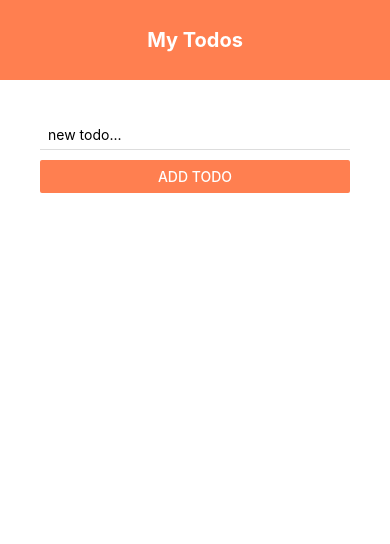
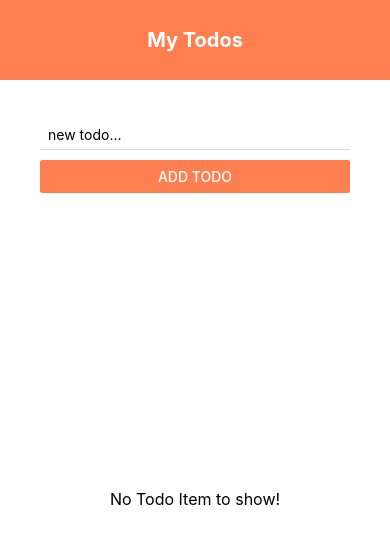
Before and after one commit to samarkalra/RN-Todo-App, a React Native app: screen / in a window 390 px wide. Shown: the top 544 px of the page. Built offline with nearby package versions, Linux system fonts and the light colour scheme.

Commit message:
added error text for empty todo list and minor fixes

```diff
--- a/components/AddTodo.js
+++ b/components/AddTodo.js
@@ -1,5 +1,11 @@
 import React, { useState } from 'react';
-import { View, TextInput, Text, Button, StyleSheet, Alert } from 'react-native';
+import {
+    View,
+    TextInput,
+    Button,
+    StyleSheet,
+    Alert
+} from 'react-native';
 
 const AddTodo = ({ addTodo }) => {
     const [todoText, setTodoText] = useState('');
@@ -29,7 +35,7 @@ const AddTodo = ({ addTodo }) => {
             <Button
                 title='add todo'
                 color='coral'
-                onPress={() => { handleTodoAdd() }}
+                onPress={handleTodoAdd}
             ></Button>
         </View>
     );
--- a/components/Todos.js
+++ b/components/Todos.js
@@ -1,5 +1,10 @@
 import React, { useState, useEffect } from 'react';
-import { View, FlatList, StyleSheet } from 'react-native';
+import {
+    View,
+    Text,
+    FlatList,
+    StyleSheet
+} from 'react-native';
 import AsyncStorage from '@react-native-async-storage/async-storage';
 import AddTodo from './AddTodo';
 import TodoItem from './TodoItem';
@@ -40,6 +45,11 @@ const Todos = () => {
     return (
         <View style={styles.content}>
             <AddTodo addTodo={addTodo} />
+            {!todos.length ?
+            <View style={styles.noTodoTextContainer}>
+                <Text style={styles.noTodoText}>No Todo Item to show!</Text>
+            </View>
+            :
             <View style={styles.list}>
                 <FlatList
                     data={todos}
@@ -48,6 +58,7 @@ const Todos = () => {
                     )}
                 />
             </View>
+            }
         </View>
     );
 }
@@ -55,7 +66,15 @@ const Todos = () => {
 const styles = StyleSheet.create({
     content: {
         flex: 1,
-        padding: 40
+        padding: 40,
+    },
+    noTodoTextContainer: {
+        flex: 1,
+        justifyContent: 'center',
+        alignItems: 'center',
+    },
+    noTodoText: {
+        fontSize: 16
     },
     list: {
         flex: 1,
```
Also changed, not shown: components/TodoItem.js (+6 -1 lines).
